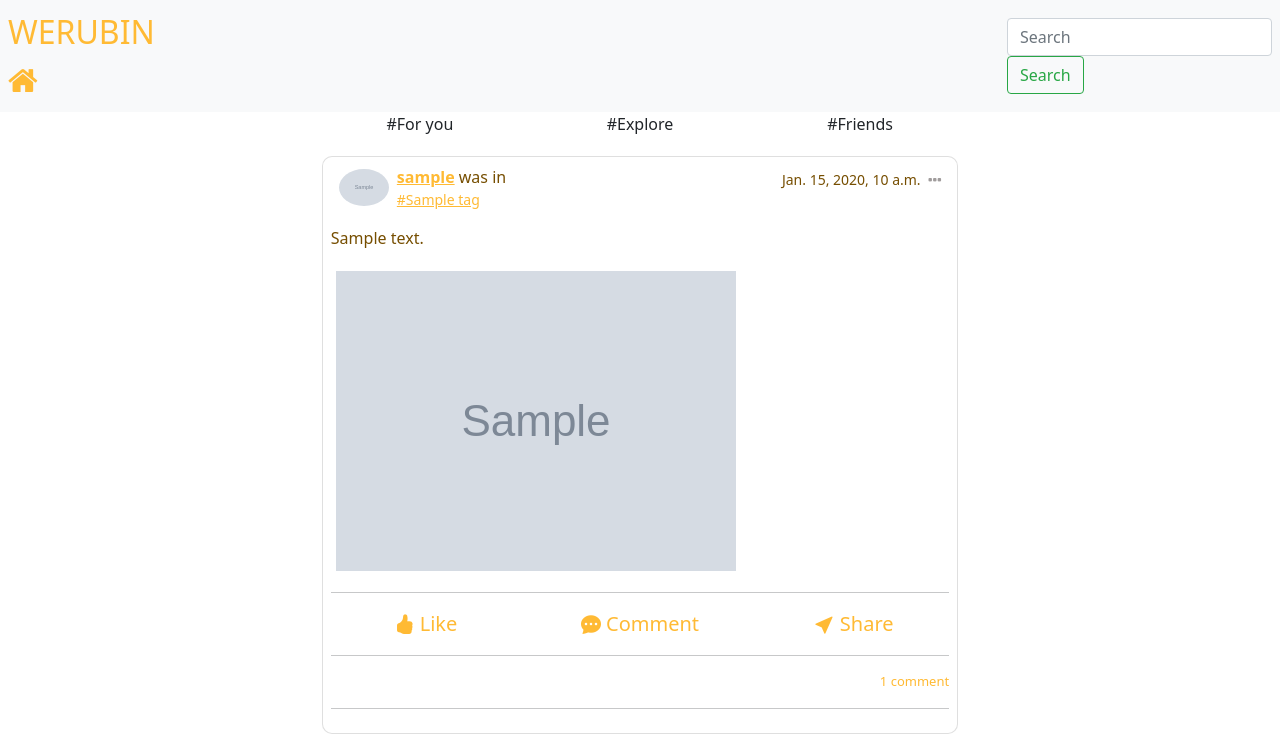
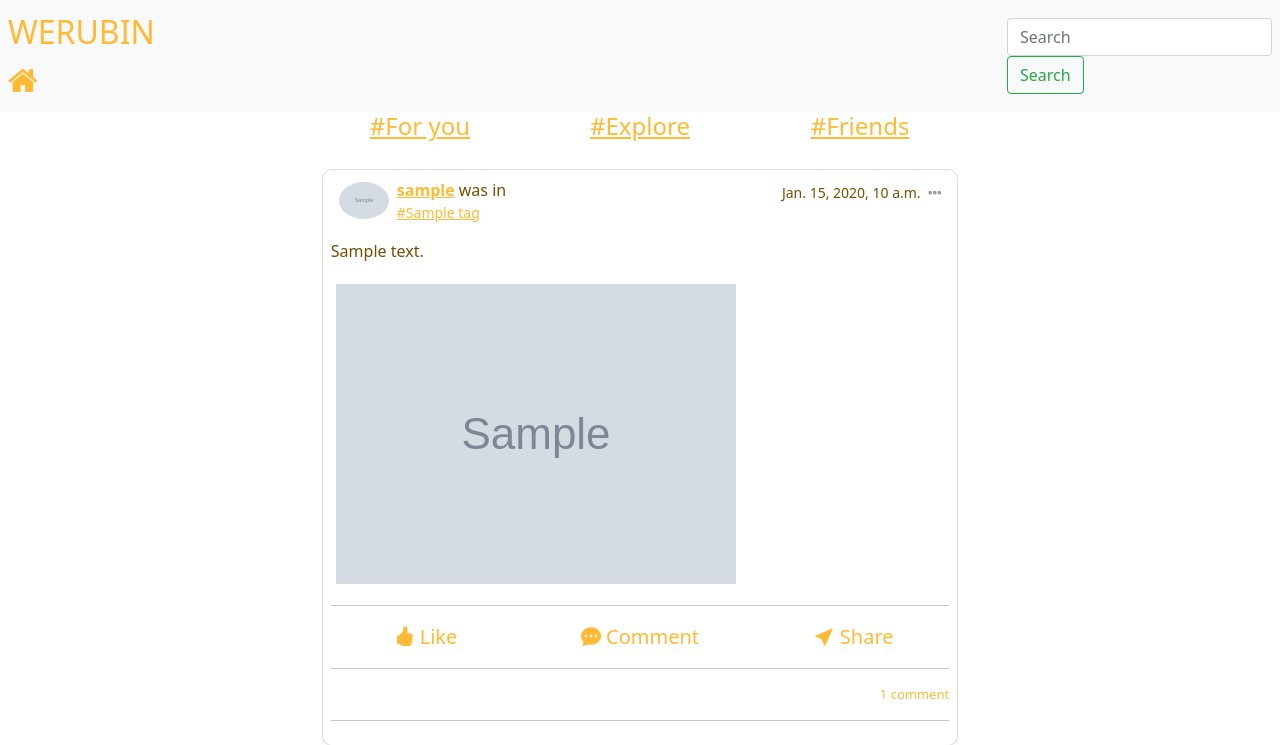
Before and after one commit to yishyu/Werubin, a Django app: template feeds/templates/feeds/feed.html in a window 1280 px wide. Shown: the top 745 px of the page. Run offline with Django 4.2, Linux system fonts and the light colour scheme; the template is opened without the code that fills it: most values are stand-ins (such as "Sample title", 1, 10 or a date in 2020); grey boxes marked "Sample" are stand-in pictures; some libraries are stand-ins or nearby versions.

Commit message:
[Add] Feeds

```diff
--- a/feeds/templates/feeds/feed.html
+++ b/feeds/templates/feeds/feed.html
@@ -26,9 +26,9 @@ Variables used:
     <div class="row justify-content-center">
         <div class="col-md-7 col-xs-12">
             <div class="feeds-buttons row justify-content-center">
-                <div class="for-you col-4 text-center">#For you</div>
-                <div class="explore col-4 text-center">#Explore</div>
-                <div class="friends col-4 text-center">#Friends</div>
+                <a href="{% url 'feeds:front_feed'%}?type=ForYou" class="col-4 text-center {% if feed == 'ForYou' %}blue-text {%else%}yellow-text{%endif %}"><h4> #For you</h4></a>
+                <a href="{% url 'feeds:front_feed'%}?type=Explore" class="col-4 text-center {% if feed == 'Explore' %}blue-text {%else%}yellow-text{%endif %}"><h4> #Explore</h4></a>
+                <a href="{% url 'feeds:front_feed'%}?type=Followers" class="col-4 text-center {% if feed == 'Followers' %}blue-text {%else%}yellow-text{%endif %}"><h4> #Friends</h4></a>
             </div>
             {% for post in posts%}
                 <div class="post-li">
```
Also changed, not shown: feeds/views.py (+21 -14 lines).
